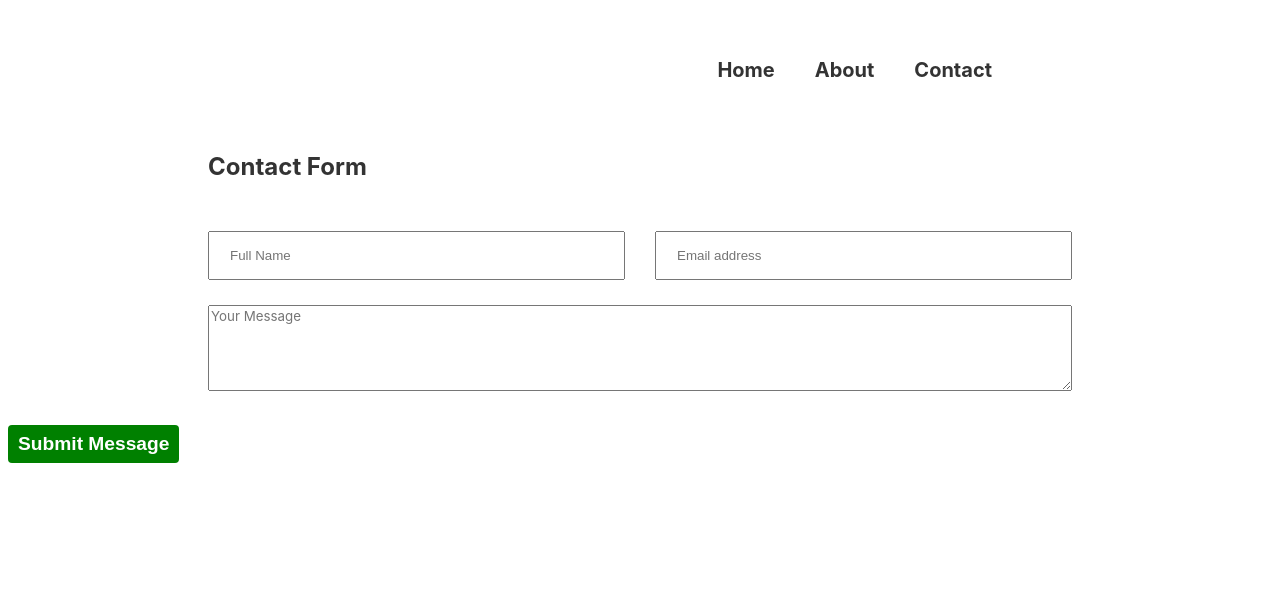
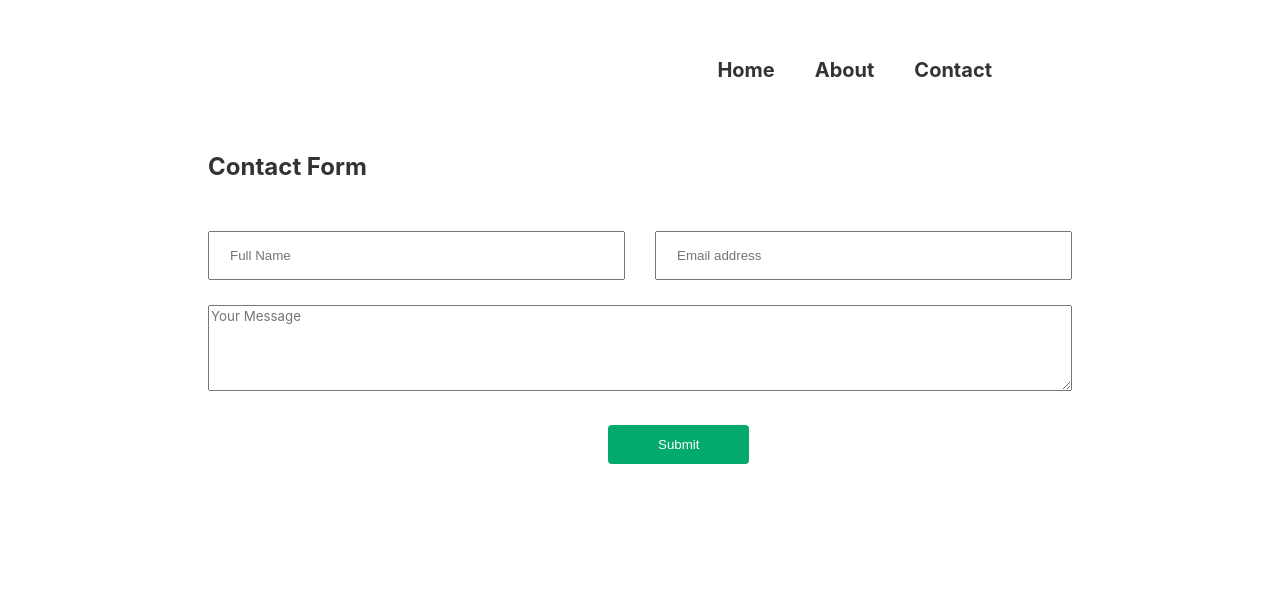
Before and after one commit to anandamarwan/v1.anandamarwan.com, a plain HTML site: page contact/index.html in a window 1280 px wide. Shown: the top 590 px of the page. Drawn offline with Linux system fonts and the light colour scheme.

Commit message:
submit already update

```diff
--- a/contact/index.html
+++ b/contact/index.html
@@ -63,7 +63,7 @@
           ></textarea>
         </section>
 
-        <button type="submit" class="button">Submit Message</button>
+        <input type="submit" />
       </form>
     </main>
 
--- a/index.css
+++ b/index.css
@@ -334,17 +334,13 @@ img {
   height: 120px;
 }
 
-.button {
+input[type=submit] {
+  background-color: #04AA6D;
+  color: white;
+  padding: 12px 50px;
+  border: none;
   border-radius: 4px;
-  border: none;
-  background: green;
-  color: white;
-  font-weight: bold;
-  font-size: 1.2rem;
-  transition: 0.25s all ease-in-out;
-  margin-right: 200px;
+  cursor: pointer;
+  margin-left: 600px;
+
 }
-
-.submit {
-  justify-content: right;
-}
```
